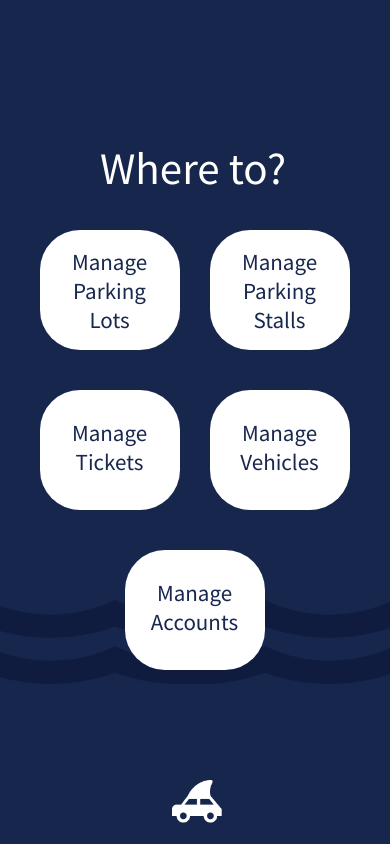
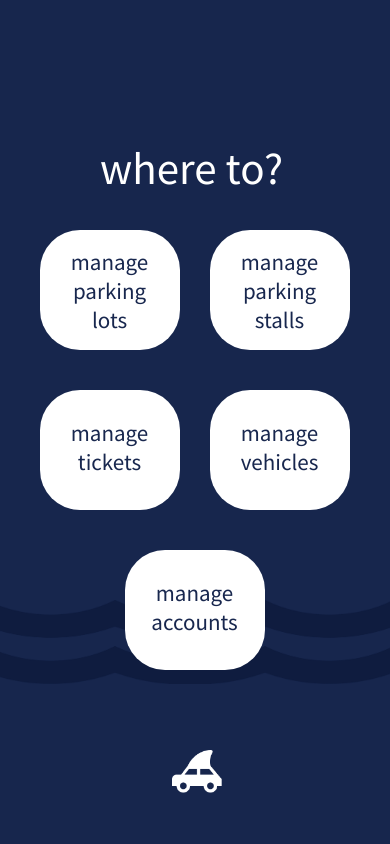
Before and after one commit to anaperrone/CPSC471TermProject, a PHP site: page /adminHomePage.php in a window 390 px wide. Run offline with PHP 8.4, Linux system fonts and the light colour scheme.

Commit message:
small fixes

```diff
--- a/FrontEnd/adminHomePage.css
+++ b/FrontEnd/adminHomePage.css
@@ -235,7 +235,7 @@
         display: none;
     }
     .parkshark-logo {
-        top: 780px;
+        top: 750px;
         left: 172px;
         position: absolute;
         width: 50px;
--- a/FrontEnd/adminHomePage.php
+++ b/FrontEnd/adminHomePage.php
@@ -64,30 +64,30 @@
             />
             <span class="parkshark-logo-text"><span>ParkShark</span></span>
             <img src="public/playground_assets/Logo.png" class = "parkshark-logo"/>
-            <span class='adminHomePage-whereto-message'><span>Where to?</span></span>
+            <span class='adminHomePage-whereto-message'><span>where to?</span></span>
             <a href='parkinglotPage.php' class='adminHomePage-parkinglot-button'>
               <button type = 'submit'>
-                <span class='adminHomePage-parkinglot-button-text'><span>Manage Parking Lots</span></span>
+                <span class='adminHomePage-parkinglot-button-text'><span>manage parking lots</span></span>
               </button>
             </a>
             <a href='reservestallPage.php' class='adminHomePage-reservestall-button'>
               <button type = 'submit'>
-                <span class='adminHomePage-reservestall-button-text'><span>Manage Parking Stalls</span></span>
+                <span class='adminHomePage-reservestall-button-text'><span>manage parking stalls</span></span>
               </button>
             </a>
             <a href='ticketPage.php' class='adminHomePage-ticket-button'>
               <button type = 'submit'>
-                <span class='adminHomePage-ticket-button-text'><span>Manage Tickets</span></span>
+                <span class='adminHomePage-ticket-button-text'><span>manage tickets</span></span>
               </button>
             </a>
             <a href='vehiclePage.php' class='adminHomePage-vehicle-button'>
               <button type = 'submit'>
-                <span class='adminHomePage-vehicle-button-text'><span>Manage Vehicles</span></span>
+                <span class='adminHomePage-vehicle-button-text'><span>manage vehicles</span></span>
               </button>
             </a>
             <a href='accountPage.php' class='adminHomePage-account-button'>
               <button type = 'submit'>
-                <span class='adminHomePage-account-button-text'><span>Manage Accounts</span></span>
+                <span class='adminHomePage-account-button-text'><span>manage accounts</span></span>
               </button>
             </a>
         </div>
--- a/FrontEnd/adminLoginPage.css
+++ b/FrontEnd/adminLoginPage.css
@@ -173,7 +173,7 @@
         display: none;
     }
     .parkshark-logo {
-        top: 780px;
+        top: 55px;
         left: 172px;
         position: absolute;
         width: 50px;
--- a/FrontEnd/homePage.css
+++ b/FrontEnd/homePage.css
@@ -235,7 +235,7 @@
         display: none;
     }
     .parkshark-logo {
-        top: 780px;
+        top: 750px;
         left: 172px;
         position: absolute;
         width: 50px;
--- a/FrontEnd/index.css
+++ b/FrontEnd/index.css
@@ -69,7 +69,7 @@
 .index-reg-log-button {
   top: 75px;
   right: 102px;
-  width: 327px;
+  width: 300px;
   height: 75px;
   display: flex;
   position: absolute;
@@ -118,7 +118,7 @@
     top: 268px;
     left: 27px;
     color: rgba(255, 255, 255, 1);
-    width: 390px;
+    width: 370px;
     height: auto;
     position: absolute;
     font-size: 60px;
--- a/FrontEnd/index.php
+++ b/FrontEnd/index.php
@@ -64,7 +64,7 @@
           />
           <span class="parkshark-logo-text"><span>ParkShark</span></span>
           <img src="public/playground_assets/Logo.png" class = "parkshark-logo"/>
-          <span class="index-message"><span>The Best Way To Park From Anywhere In The City</span>
+          <span class="index-message"><span>the best way to park from anywhere in the city</span>
           </span>
           <a href = 'loginPage.php' class = 'index-reg-log-button button'>
               <img
@@ -72,7 +72,7 @@
                 alt="Vector125"
                 class="index-reg-log-button-arrow "
               />
-              <span class="index-reg-log-button-text">Register / Log In</span>
+              <span class="index-reg-log-button-text">register / login</span>
               </span>
           </a>
         </div>
--- a/FrontEnd/loginPage.css
+++ b/FrontEnd/loginPage.css
@@ -190,7 +190,7 @@
         display: none;
     }
     .parkshark-logo {
-        top: 780px;
+        top: 55px;
         left: 172px;
         position: absolute;
         width: 50px;
--- a/FrontEnd/registerPage.css
+++ b/FrontEnd/registerPage.css
@@ -189,7 +189,7 @@
         display: none;
     }
     .parkshark-logo {
-        top: 780px;
+        top: 55px;
         left: 172px;
         position: absolute;
         width: 50px;
```
Also changed, not shown: FrontEnd/adminLoginPage.php (+5 -5 lines), FrontEnd/homePage.php (+6 -6 lines), FrontEnd/loginPage.php (+6 -6 lines), FrontEnd/registerPage.php (+6 -6 lines).
